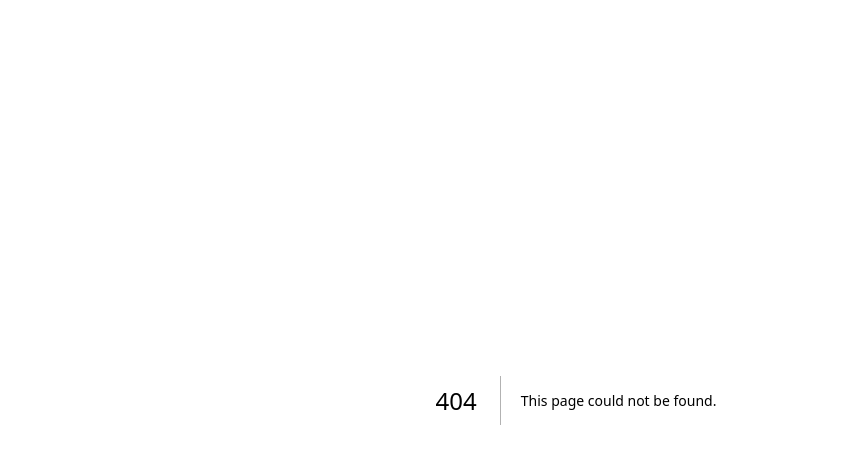
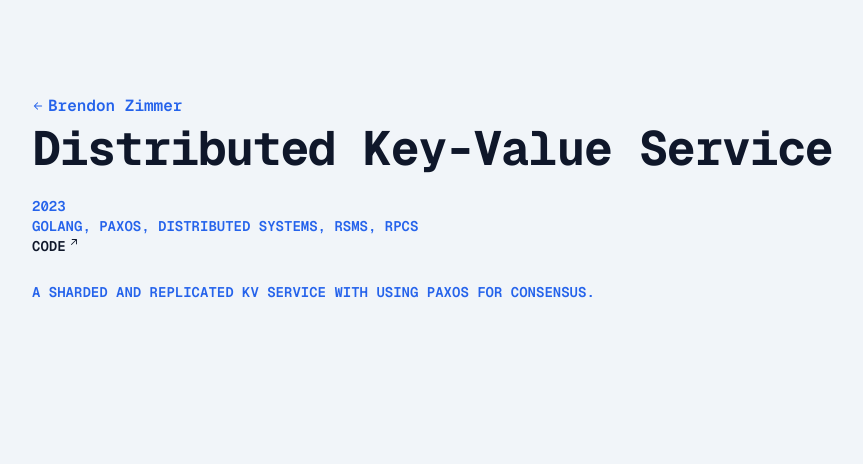
Before and after one commit to brendonzimmer/site, a Next.js app: page /projects/distributed-kv in a window 1280 px wide. Before the commit this address had no page. Shown: the top 464 px of the page, without its empty margins (64-927 px from the left). Built offline with nearby package versions, Linux system fonts and the light colour scheme.

Commit message:
add tooltip and project page

```diff
--- a/package.json
+++ b/package.json
@@ -9,12 +9,14 @@
     "lint": "next lint"
   },
   "dependencies": {
+    "@radix-ui/react-tooltip": "^1.0.7",
     "clsx": "^2.0.0",
     "geist": "^1.2.0",
     "next": "14.0.4",
     "react": "^18",
     "react-dom": "^18",
-    "tailwind-merge": "^2.2.0"
+    "tailwind-merge": "^2.2.0",
+    "tailwindcss-animate": "^1.0.7"
   },
   "devDependencies": {
     "@types/node": "^20",
--- /dev/null
+++ b/src/app/projects/[id]/page.tsx
@@ -0,0 +1,60 @@
+import { notFound } from "next/navigation";
+import { projects } from "@/data";
+import { BlockLink, InlineLink } from "@/components/link";
+
+export default function Project({ params }: { params: { id: string } }) {
+  const p = projects.find((p) => p.blogID === params.id);
+  if (!p) notFound();
+
+  return (
+    <main className="mx-auto flex max-w-screen-xl flex-col gap-2 p-6 lg:px-24 lg:pb-12 lg:pt-24">
+      <BlockLink
+        text="Brendon Zimmer"
+        href="/"
+        icon="left"
+        className="text-clr"
+        underline={false}
+        ariaLabel="Homepage"
+      />
+
+      <h1 className="text-5xl font-bold tracking-tight text-auto+">
+        {p.title}
+      </h1>
+
+      <div className="mt-4 text-left">
+        <p className="text-sm font-semibold uppercase text-clr *:py-4">
+          {p.year}
+        </p>
+        <p className="text-sm font-semibold uppercase text-clr *:py-4">
+          {p.skills?.join(", ")}
+        </p>
+        <p className="text-sm font-semibold uppercase text-clr *:py-4">
+          {p.links?.map(({ name, url }) => (
+            <BlockLink
+              key={name}
+              href={url}
+              text={name}
+              icon="out"
+              underline={false}
+              className="text-left"
+            />
+          ))}
+        </p>
+      </div>
+
+      <div className="mt-4 text-left">
+        <p className="text-sm font-semibold uppercase text-clr *:py-4">
+          {p.description}
+        </p>
+      </div>
+    </main>
+  );
+}
+
+export async function generateStaticParams() {
+  return projects
+    .filter((p) => p.blogID)
+    .map((p) => ({
+      id: p.blogID as string,
+    }));
+}
--- a/src/app/projects/page.tsx
+++ b/src/app/projects/page.tsx
@@ -1,10 +1,11 @@
 import { Links, Tags } from "@/components/item";
+import { Tooltip } from "@/components/tooltip";
 import { BlockLink } from "@/components/link";
 import { projects } from "@/data";
 
 export default function Projects() {
   return (
-    <div className="mx-auto flex max-w-screen-xl flex-col gap-2 p-6 lg:px-24 lg:pb-12 lg:pt-24">
+    <main className="mx-auto flex max-w-screen-xl flex-col gap-2 p-6 lg:px-24 lg:pb-12 lg:pt-24">
       <BlockLink
         text="Brendon Zimmer"
         href="/"
@@ -31,12 +32,6 @@ export default function Projects() {
           {Array.from(projects)
             .sort((a, b) => b.year - a.year)
             .map((p) => {
-              const links = [
-                ...(p.blogID
-                  ? [{ name: "Blog", url: `/blog/${p.blogID}` }]
-                  : []),
-                ...(p.links ?? []),
-              ];
               return (
                 <tr
                   key={p.title}
@@ -44,31 +39,73 @@ export default function Projects() {
                 >
                   <td className="translate-y-px">{p.year}</td>
                   <td className="flex flex-col gap-1">
+                    {p.blogID && (
+                      <div className="text-base font-semibold leading-snug text-auto+">
+                        <h2 className="hidden sm:block">
+                          <Tooltip
+                            trigger={
+                              <BlockLink
+                                href={`/projects/${p.blogID}`}
+                                ariaLabel={`Blog link for ${p.title}`}
+                                target="_self"
+                                text={p.title}
+                                icon="chevron-right"
+                                className="text-left"
+                              />
+                            }
+                            content={
+                              <div className="bg-auto--">
+                                <p className="whitespace-nowrap rounded bg-clr++/10 px-3 py-1 text-xs leading-5 text-clr+">
+                                  <span className="lowercase italic">
+                                    goto{" "}
+                                  </span>
+                                  Blog Post
+                                </p>
+                              </div>
+                            }
+                          />
+                        </h2>
+                        <h2 className="sm:hidden">{p.title}</h2>
+                      </div>
+                    )}
+
+                    {!p.blogID && (
                       <h2 className="text-base font-semibold leading-snug text-auto+">
                         {p.title}
                       </h2>
+                    )}
                     <p className="text-pretty">{p.description}</p>
                     <div className="sm:hidden">
-                      <Links links={links} title={p.title} />
+                      <Links
+                        links={[
+                          ...(p.blogID
+                            ? [{ name: "Blog", url: `/projects/${p.blogID}` }]
+                            : []),
+                          ...(p.links ?? []),
+                        ]}
+                        title={p.title}
+                      />
                     </div>
                   </td>
                   <td className="hidden sm:table-cell">
                     {p.skills && <Tags tags={p.skills} />}
                   </td>
                   <td className="hidden sm:table-cell">
+                    {p.links?.length && (
                       <Links
-                      links={links}
+                        links={p.links}
                         title={p.title}
                         forceColumn
                         icon="arrow-out"
                         className="text-auto"
                       />
+                    )}
                   </td>
                 </tr>
               );
             })}
         </tbody>
       </table>
-    </div>
+    </main>
   );
 }
--- a/src/components/item.tsx
+++ b/src/components/item.tsx
@@ -105,7 +105,7 @@ export function Project({
   blogID,
 }: Project) {
   links = [
-    ...(blogID ? [{ name: "Blog", url: `/blog/${blogID}` }] : []),
+    ...(blogID ? [{ name: "Blog", url: `/projects/${blogID}` }] : []),
     ...(links ?? []),
   ];
 
--- a/src/components/link.tsx
+++ b/src/components/link.tsx
@@ -1,4 +1,4 @@
-import { ArrowOutIcon, ArrowRightIcon } from "@/icons";
+import { ArrowOutIcon, ArrowRightIcon, ChevronRightIcon } from "@/icons";
 import { cn } from "@/utils";
 import Link from "next/link";
 
@@ -44,7 +44,7 @@ export function BlockLink({
   italic?: string;
   href: string;
   target?: React.HTMLAttributeAnchorTarget;
-  icon?: "left" | "right" | "out";
+  icon?: "left" | "right" | "out" | "chevron-right";
   underline?: boolean;
   className?: string;
   ariaLabel?: string;
@@ -104,6 +104,17 @@ export function BlockLink({
           />
         </span>
       )}
+
+      {icon === "chevron-right" && (
+        <span className="whitespace-nowrap">
+          <ChevronRightIcon
+            className={cn(
+              icon_cn,
+              "mb-0.5 ml-0.5 size-4 group-hover/link:translate-x-[0.175rem] group-focus-visible/link:translate-x-[0.175rem]",
+            )}
+          />
+        </span>
+      )}
     </Link>
   );
 }
--- /dev/null
+++ b/src/components/tooltip.tsx
@@ -0,0 +1,42 @@
+"use client";
+
+import * as TooltipPrimitive from "@radix-ui/react-tooltip";
+import { cn } from "@/utils";
+import React from "react";
+
+const TooltipProvider = TooltipPrimitive.Provider;
+
+const TooltipRoot = TooltipPrimitive.Root;
+
+const TooltipTrigger = TooltipPrimitive.Trigger;
+
+const TooltipContent = React.forwardRef<
+  React.ElementRef<typeof TooltipPrimitive.Content>,
+  React.ComponentPropsWithoutRef<typeof TooltipPrimitive.Content>
+>(({ className, sideOffset = 4, ...props }, ref) => (
+  <TooltipPrimitive.Content
+    ref={ref}
+    sideOffset={sideOffset}
+    className={cn(
+      "animate-in fade-in-0 zoom-in-95 data-[state=closed]:animate-out data-[state=closed]:fade-out-0 data-[state=closed]:zoom-out-95 data-[side=bottom]:slide-in-from-top-2 data-[side=left]:slide-in-from-right-2 data-[side=right]:slide-in-from-left-2 data-[side=top]:slide-in-from-bottom-2 z-50 overflow-hidden rounded-md px-3 py-1.5 text-xs",
+      className,
+    )}
+    {...props}
+  />
+));
+TooltipContent.displayName = TooltipPrimitive.Content.displayName;
+
+export const Tooltip = ({
+  trigger,
+  content,
+}: {
+  trigger: React.ReactNode;
+  content: React.ReactNode;
+}) => (
+  <TooltipProvider>
+    <TooltipRoot>
+      <TooltipTrigger asChild>{trigger}</TooltipTrigger>
+      <TooltipContent>{content}</TooltipContent>
+    </TooltipRoot>
+  </TooltipProvider>
+);
--- a/src/data.ts
+++ b/src/data.ts
@@ -79,16 +79,17 @@ export type Project = {
 };
 export const projects: Project[] = [
   {
+    blogID: "ofc",
     title: "USC Course Notifier",
     description:
       "A real-time seat availability checker for USC courses. Sends text messages when seats open up.",
     skills: ["USC API", "Playwright", "TypeScript", "Google Cloud", "Twilio"],
     links: [{ name: "Code", url: "" }],
-    blogID: "",
     feature: true,
     year: 2022,
   },
   {
+    blogID: "playlist-transfer",
     title: "Music Playlist Transfer Service (v1)",
     description:
       "A service to transfer your music between Spotify to Apple Music with added customization.",
@@ -106,31 +107,31 @@ export const projects: Project[] = [
       { name: "Site", url: "https://v1.music.brendon.app" },
       { name: "Code", url: "https://github.com/brendonzimmer/music-garage" },
     ],
-    blogID: "",
     feature: true,
     year: 2021,
   },
   {
+    blogID: "distributed-kv",
     title: "Distributed Key-Value Service",
     description:
       "A sharded and replicated KV service with using Paxos for consensus.",
     links: [{ name: "Code", url: "" }],
-    blogID: "",
     skills: ["Golang", "Paxos", "Distributed Systems", "RSMs", "RPCs"],
     feature: true,
     year: 2023,
   },
   {
+    blogID: "factor",
     title: "factor",
     description:
       "A CLI tool to easily derive the prime factors of any 64-bit number.",
     skills: ["Rust", "CLI", "Algorithms"],
     links: [{ name: "Code", url: "https://github.com/brendonzimmer/factor" }],
-    blogID: "",
     feature: true,
     year: 2023,
   },
   {
+    blogID: "ftov",
     title: "ftov",
     description:
       "A CLI tool to encode/decode files into/from their video representation.",
@@ -138,11 +139,11 @@ export const projects: Project[] = [
     links: [
       { name: "Code", url: "https://github.com/brendonzimmer/ftov/tree/bw" },
     ],
-    blogID: "",
     feature: true,
     year: 2023,
   },
   {
+    blogID: "status",
     title: "status",
     description: "A web app to share your status with friends and family.",
     skills: [
@@ -154,7 +155,6 @@ export const projects: Project[] = [
       "Prisma",
     ],
     links: [{ name: "Code", url: "https://github.com/brendonzimmer/status" }],
-    blogID: "",
     feature: false,
     year: 2023,
   },
--- a/src/icons.tsx
+++ b/src/icons.tsx
@@ -77,3 +77,23 @@ export const ArrowRightIcon = ({ className }: { className?: string }) => (
     ></path>
   </svg>
 );
+
+export const ChevronRightIcon = ({ className }: { className?: string }) => (
+  <svg
+    xmlns="http://www.w3.org/2000/svg"
+    fill="none"
+    width={16}
+    height={16}
+    viewBox="0 0 24 24"
+    strokeWidth={2}
+    stroke="currentColor"
+    className={cn("size-4", className)}
+    aria-hidden="true"
+  >
+    <path
+      strokeLinecap="round"
+      strokeLinejoin="round"
+      d="m8.25 4.5 7.5 7.5-7.5 7.5"
+    />
+  </svg>
+);
--- a/tailwind.config.ts
+++ b/tailwind.config.ts
@@ -1,4 +1,4 @@
-import defaultTheme from "tailwindcss/defaultTheme";
+import { fontFamily } from "tailwindcss/defaultTheme";
 import type { Config } from "tailwindcss";
 import colors from "tailwindcss/colors";
 
@@ -11,7 +11,7 @@ const config: Config = {
   theme: {
     extend: {
       screens: {
-        xs: "375px",
+        "2xl": "1400px",
       },
       backgroundImage: {
         "gradient-radial": "radial-gradient(var(--tw-gradient-stops))",
@@ -19,8 +19,8 @@ const config: Config = {
           "conic-gradient(from 180deg at 50% 50%, var(--tw-gradient-stops))",
       },
       fontFamily: {
-        sans: ["var(--font-geist-sans)", ...defaultTheme.fontFamily.sans],
-        mono: ["var(--font-geist-mono)", ...defaultTheme.fontFamily.mono],
+        sans: ["var(--font-geist-sans)", ...fontFamily.sans],
+        mono: ["var(--font-geist-mono)", ...fontFamily.mono],
       },
       colors: {
         "auto--": colors.slate[100],
@@ -33,6 +33,6 @@ const config: Config = {
       },
     },
   },
-  plugins: [],
+  plugins: [require("tailwindcss-animate")],
 };
 export default config;
```
Also changed, not shown: 1 other file (tests, documents, lock files or other folders). Lines whose indentation alone changed are shown as unchanged.
